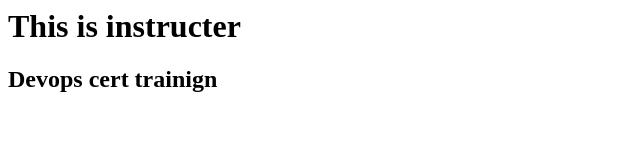
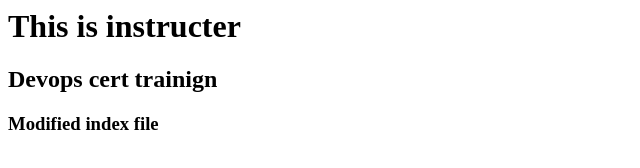
Before and after one commit to Rakesh9506/edureka_project1, a plain HTML site: page index.html in a window 1280 px wide. Shown: the whole page, without its empty margins (0-640 px from the left). Drawn offline with Linux system fonts and the light colour scheme.

Commit message:
Modified index.html in master

```diff
--- a/index.html
+++ b/index.html
@@ -1,2 +1,3 @@
 <h1>This is instructer</h1>
 <h2>Devops cert trainign </h2>
+<h3>Modified index file </h3>
```
